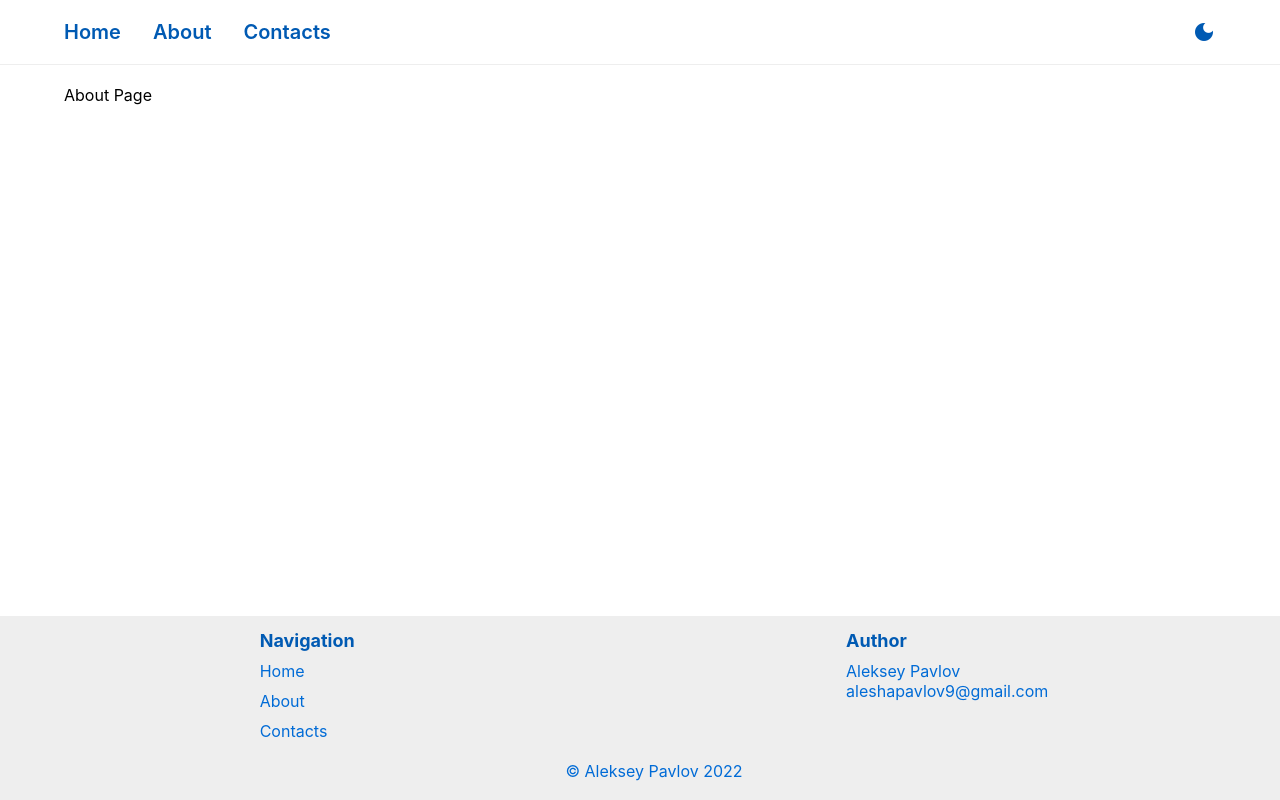
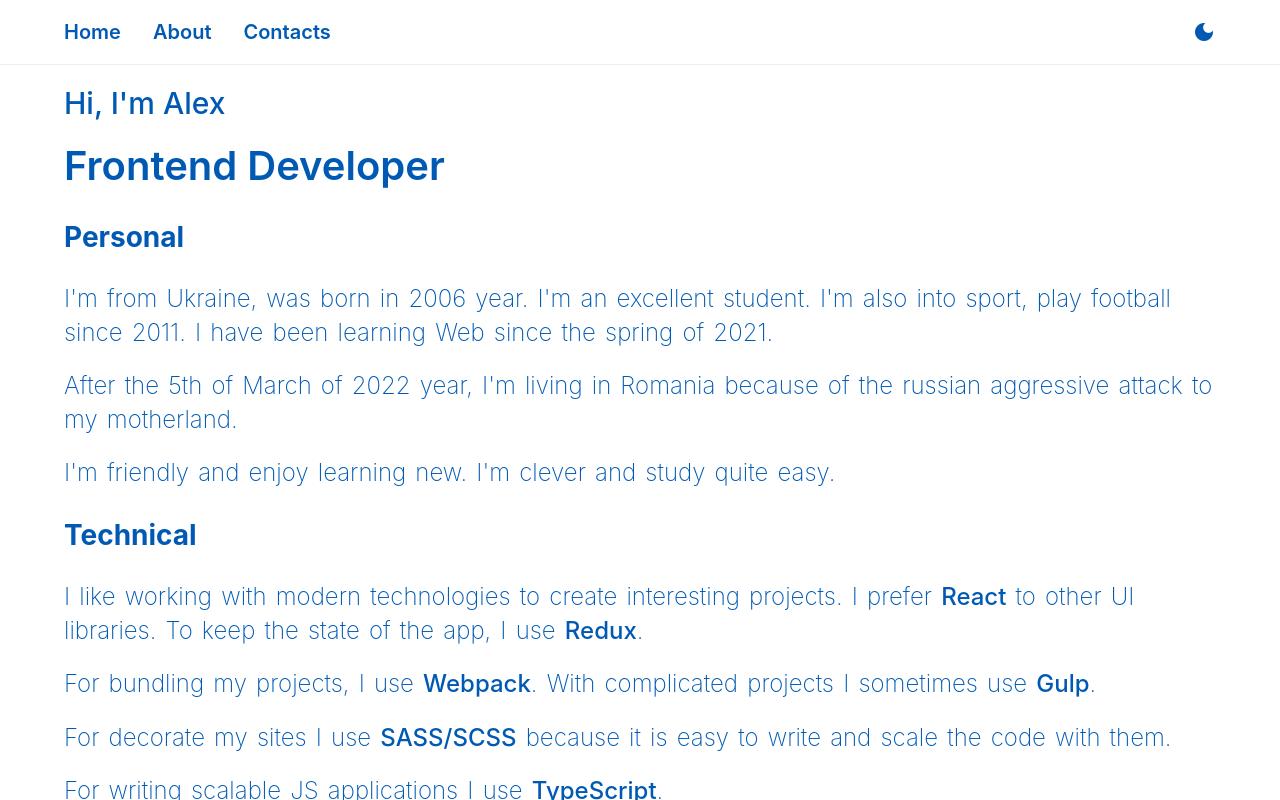
Before and after one commit to Alekseypavlov14/portfolio-site, a React (Create React App) app: page /about in a window 1280 px wide. Built offline with nearby package versions, Linux system fonts and the light colour scheme.

Commit message:
wrote the article about me

```diff
--- a/src/pages/About/About.module.css
+++ b/src/pages/About/About.module.css
@@ -0,0 +1,43 @@
+.Subtitle {
+  font-size: 30px;
+  font-weight: 500;
+  margin-bottom: 20px;
+}
+
+.Title {
+  font-size: 40px;
+  font-weight: 600;
+  margin-bottom: 30px;
+}
+
+.Headline {
+  font-size: 28px;
+}
+
+.Link {
+  text-decoration: none;
+  cursor: pointer;
+  font-weight: 400;
+}
+
+.light .Link {
+  color: var(--light-dark);
+}
+
+.dark .Link {
+  color: var(--dark-medium);
+}
+
+.Section p {
+  padding: 0;
+  margin: 0;
+  margin-bottom: 20px;
+  font-size: 24px;
+  font-weight: 200;
+  word-spacing: 0.1em;
+  line-height: 1.4em;
+}
+
+.Section b {
+  font-weight: 500;
+}
--- a/src/pages/About/About.tsx
+++ b/src/pages/About/About.tsx
@@ -4,6 +4,7 @@ import { themeSelector } from '../../features/theme/themeSlice'
 import styles from './About.module.css'
 import element from './../../styles/Element.module.css'
 import cn from 'classnames'
+import { Link } from 'react-router-dom'
 
 interface AboutProps {}
 
@@ -13,7 +14,88 @@ const About: FC<AboutProps> = () => {
   return (
     <div className={cn(element.Page, element[theme], styles[theme])}>
       <div className={element.Container}>
-        About Page
+
+        <article className={styles.AboutArticle}>
+          <div className={styles.Subtitle}>Hi, I'm Alex</div>
+          <div className={styles.Title}>Frontend Developer</div>
+
+          <div className={styles.Section}>
+            <h3 className={styles.Headline}>
+              Personal
+            </h3>
+
+            <p>
+              I'm from Ukraine, was born in 2006 year.
+              I'm an excellent student. I'm also into sport,
+              play football since 2011. I have been learning Web
+              since the spring of 2021.
+            </p>
+
+            <p>
+              After the 5th of March of 2022 year, I'm living in Romania
+              because of the russian aggressive attack to my motherland.
+            </p>
+
+            <p>
+              I'm friendly and enjoy learning new.
+              I'm clever and study quite easy.
+            </p>
+          </div>
+
+          <div className={styles.Section}>
+            <h3 className={styles.Headline}>
+              Technical
+            </h3>
+            <p>
+              I like working with modern technologies to create
+              interesting projects. I prefer <b>React</b> to
+              other UI libraries. To keep the state
+              of the app, I use <b>Redux</b>.
+            </p>
+
+            <p>
+              For bundling my projects, I use <b>Webpack</b>.
+              With complicated projects I sometimes
+              use <b>Gulp</b>.
+            </p>
+
+            <p>
+              For decorate my sites I use <b>SASS/SCSS</b> because
+              it is easy to write and scale the code with them.
+            </p>
+
+            <p>
+              For writing scalable JS applications
+              I use <b>TypeScript</b>.
+            </p>
+
+            <p>
+              Definitely, I keep my code with <b>Git</b>. Also,
+              I collect my projects in <b>GitHub</b>.
+            </p>
+          </div>
+
+          <div className={styles.Section}>
+            <h3 className={styles.Headline}>
+              Contact
+            </h3>
+
+            <p>
+              I'm happy to help everybody with their beautiful ideas.
+              Your project will be nice and we will glad to meet each other :&#41;
+            </p>
+
+            <p>
+              To contact me follow the <span />
+              <Link
+                className={styles.Link}
+                to='/contacts'
+                children='Contacts'
+              />
+            </p>
+          </div>
+        </article>
+
       </div>
     </div>
   )
--- a/src/pages/Home/Home.module.css
+++ b/src/pages/Home/Home.module.css
@@ -1,11 +1,3 @@
-.light.Home {
-  background: var(--light-primary);
-}
-
-.dark.Home {
-  background: var(--dark-primary);
-}
-
 .Projects {
   width: 100%;
   height: fit-content;
--- a/src/styles/Element.module.css
+++ b/src/styles/Element.module.css
@@ -8,10 +8,12 @@
 
 .light.Page {
   background: var(--light-primary);
+  color: var(--light-dark);
 }
 
 .dark.Page {
   background: var(--dark-primary);
+  color: var(--dark-light);
 }
 
 .Container {
```
